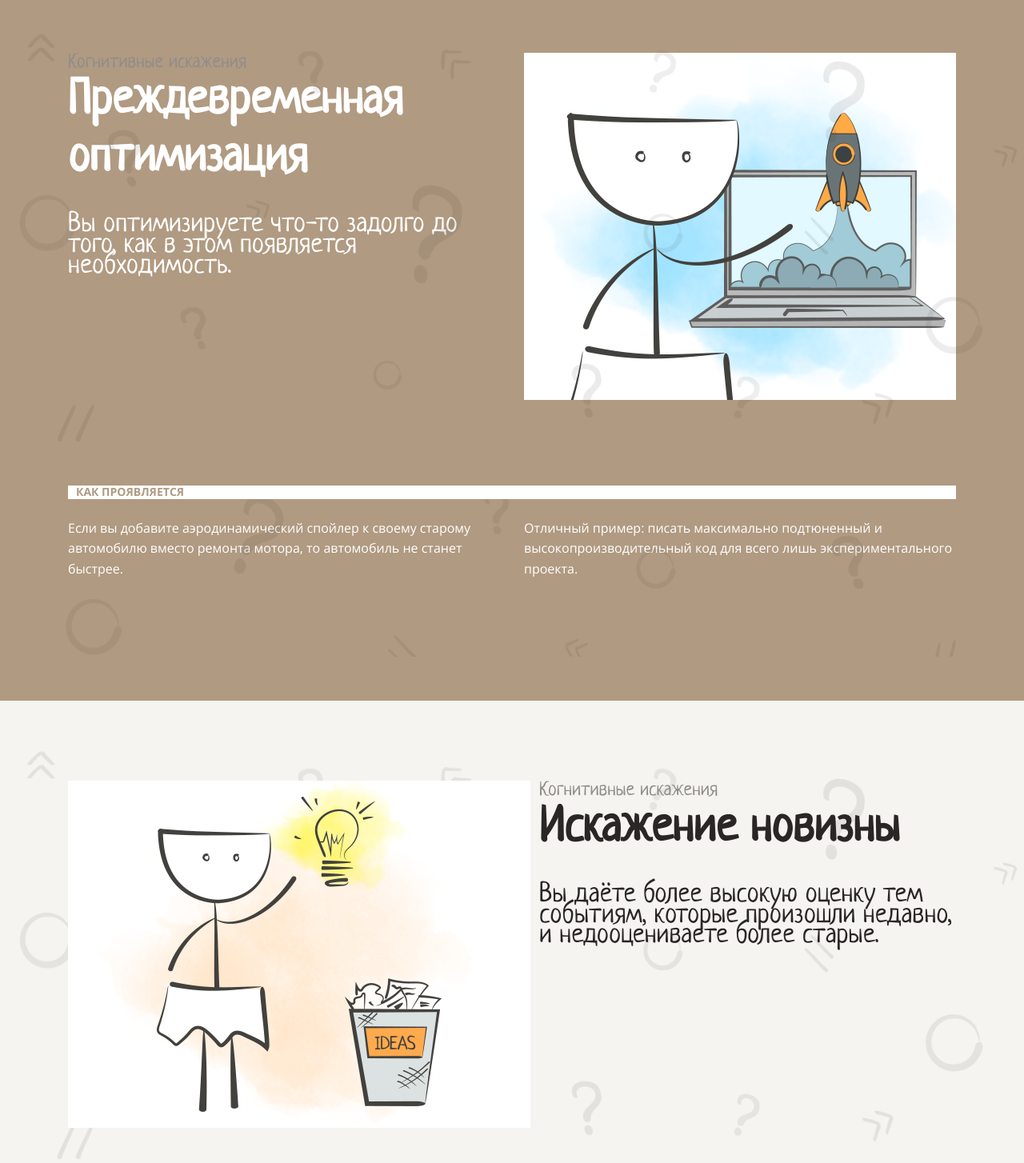
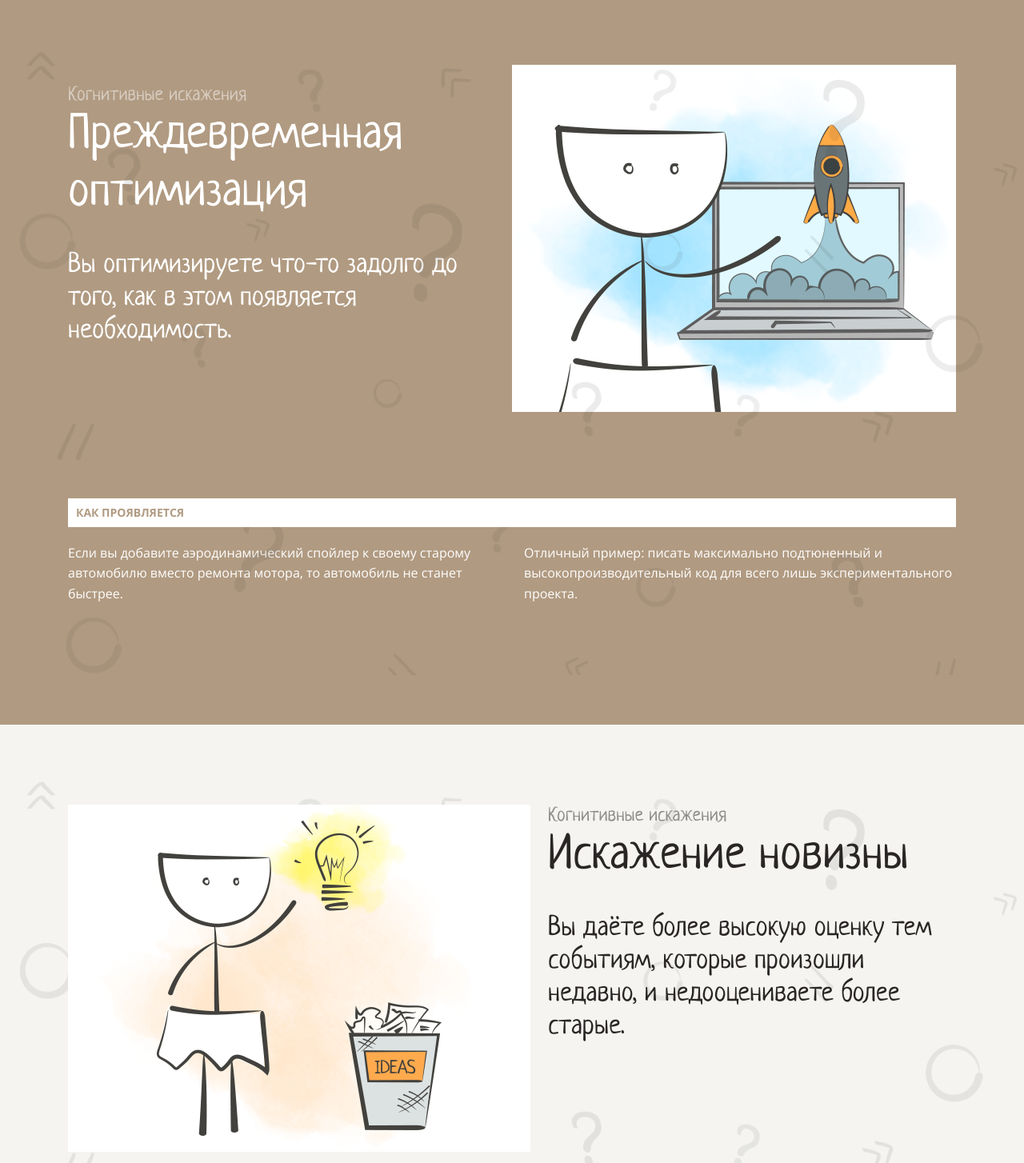
Before and after one commit to Egor4ik21/layout-designer-project-lvl1, a website: page src/index.html in a window 1280 px wide. Shown: the part 3780-5234 px from the top of the page at 80% size. Drawn offline with Linux system fonts and the light colour scheme.

Commit message:
error correction

```diff
--- a/src/index.html
+++ b/src/index.html
@@ -86,11 +86,13 @@
                     <div class="div-1.img">
                         <img src="./img/1.png" alt="1.img">
                     </div>
-                    <p class="p-IKEA">Когнитивные искажения</p>
-                    <h4 class="h4-dark">Эффект ИКЕА</h4>
-                    <p class="under-h4">Вы переоцениваете собственные<br>решения, и, как следствие,<br>недооцениваете решение других.</p>
+                    <div class="text-block">
+                        <p class="p-all">Когнитивные искажения</p>
+                        <h4 class="h4-dark-all">Эффект ИКЕА</h4>
+                        <p class="under-h4-all">Вы переоцениваете собственные<br>решения, и, как следствие,<br>недооцениваете решение других.</p>
+                    </div>
                 </div>
-                <div class="h5-footer">
+                <div class="h5-footer-brown">
                     <h5 class="h5-white">КАК ПРОЯВЛЯЕТСЯ</h5>
                 </div>
                 <div class="column">
@@ -104,14 +106,16 @@
         <section class="optimization" id="premature-optimization">
             <div class="optimization-1110px">
                 <div class="inline-white">
-                    <p class="p-optimization-white">Когнитивные искажения</p>
-                    <h4 class="h4-white">Преждевременная оптимизация</h4>
-                    <p class="under-h4-white">Вы оптимизируете что-то задолго до того, как в этом появляется необходимость.</p>
+                    <div class="text-block-l">
+                        <p class="p-white-all">Когнитивные искажения</p>
+                        <h4 class="h4-white-all">Преждевременная оптимизация</h4>
+                        <p class="under-h4-white-all">Вы оптимизируете что-то задолго до того, как в этом появляется необходимость.</p>
+                    </div>
                     <div class="div-2.img">
                         <img class="img.2" src="./img/2.png" alt="2.img">
                     </div>
                 </div>
-                <div class="h5-footer">
+                <div class="h5-footer-white">
                     <h5 class="h5-brown">КАК ПРОЯВЛЯЕТСЯ</h5>
                 </div>
                 <div class="column-white">
@@ -128,11 +132,13 @@
                     <div class="div-3.img">
                         <img src="./img/3.png" alt="3.img">
                     </div>
-                    <p class="p-distortion">Когнитивные искажения</p>
-                    <h4 class="h4-dark">Искажение новизны</h4>
-                    <p class="under-h4">Вы даёте более высокую оценку тем событиям, которые произошли недавно, и недооцениваете более старые.</p>
+                    <div class="text-block">
+                        <p class="p-all">Когнитивные искажения</p>
+                        <h4 class="h4-dark-all">Искажение новизны</h4>
+                        <p class="under-h4-all">Вы даёте более высокую оценку тем событиям, которые произошли недавно, и недооцениваете более старые.</p>
+                    </div>
                 </div>
-                <div class="h5-footer">
+                <div class="h5-footer-brown">
                     <h5 class="h5-white">КАК ПРОЯВЛЯЕТСЯ</h5>
                 </div>
                 <div class="column">
@@ -144,14 +150,16 @@
         <section class="depreciation" id="hyperbolic-depreciation">
             <div class="depreciation-1110px">
                 <div class="inline-white">
-                    <p class="p-depreciation-white">Когнитивные искажения</p>
-                    <h4 class="h4-white">Гиперболическое обесценивание</h4>
-                    <p class="under-h4-white">Вы гонитесь за немедленной маленькой выгодой и игнорируете более крупную, недоступную сейчас, но доступную в будущем.</p>
+                    <div class="text-block-l">
+                        <p class="p-white-all">Когнитивные искажения</p>
+                        <h4 class="h4-white-all">Гиперболическое обесценивание</h4>
+                        <p class="under-h4-white-all">Вы гонитесь за немедленной маленькой выгодой и игнорируете более крупную, недоступную сейчас, но доступную в будущем.</p>
+                    </div>
                     <div class="div-4.img">
                         <img class="img.4" src="./img/4.png" alt="4.img">
                     </div>
                 </div>
-                <div class="h5-footer">
+                <div class="h5-footer-white">
                     <h5 class="h5-brown">КАК ПРОЯВЛЯЕТСЯ</h5>
                 </div>
                 <div class="column-white">
@@ -168,11 +176,13 @@
                     <div class="div-5.img">
                         <img src="./img/5.png" alt="5.img">
                     </div>
-                    <p class="p-planning-error">Когнитивные искажения</p>
-                    <h4 class="h4-dark">Искажение новизны</h4>
-                    <p class="under-h4">Вы даёте более высокую оценку тем событиям, которые произошли недавно, и недооцениваете более старые.</p>
+                    <div class="text-block">
+                        <p class="p-all">Когнитивные искажения</p>
+                        <h4 class="h4-dark-all">Искажение новизны</h4>
+                        <p class="under-h4-all">Вы даёте более высокую оценку тем событиям, которые произошли недавно, и недооцениваете более старые.</p>
+                    </div>
                 </div>
-                <div class="h5-footer">
+                <div class="h5-footer-brown">
                     <h5 class="h5-white">КАК ПРОЯВЛЯЕТСЯ</h5>
                 </div>
                 <div class="column">
--- a/src/style/index.css
+++ b/src/style/index.css
@@ -24,7 +24,7 @@
     line-height: 1.6em;
 }
 
-h1, h2, h3, h4, h5, h6 {
+h1, h2, h3, h4, h6 {
     line-height: 1.2em;
 }
 
@@ -277,35 +277,51 @@ nav {
     filter: drop-shadow(0 16px 32px rgb(0 0 0 / 15%));
 }
 
+.text-block {
+    margin-left: 30px;
+}
+
+.text-block-l {
+    margin-right: 30px;
+}
+
 .inline {
     position: relative;
     column-count: 2;
-    column-gap: 68px;
+    column-gap: 30px;
 }
 
-.p-IKEA {
+.p-all {
     font-size: 24px;
     font-family: "Neucha";
     color: var(--translucent-dark);
     margin-bottom: 0px;
+    font-weight: 400;
+    line-height: 29px;
 }
 
-.h4-dark {
+.h4-dark-all {
     font-family: "Neucha";
+    font-style: normal;
+    font-weight: 400;
+    line-height: 72px;
     color: var(--dark);
     margin-bottom: 30px;
     margin-top: 0px;
     font-weight: 400px;
 }
 
-.under-h4 {
+.under-h4-all {
     font-size: 34px;
+    font-weight: 400;
+    line-height: 41px;
+    font-style: normal;
     font-family: "Neucha";
     color: var(--dark);
 
 }
 
-.h5-footer {
+.h5-footer-brown {
     position: relative;
     margin: 100px 0 20px;
 }
@@ -315,6 +331,10 @@ nav {
     font-family: "Open Sans";
     color: var(--white);
     padding-left: 10px;
+    padding-top: 5px;
+    padding-bottom: 5px;
+    margin-block-start: 0;
+    margin-block-end: 0;
 }
 
 .column {
@@ -368,32 +388,39 @@ nav {
 .inline-white {
     overflow: hidden;
     column-count: 2;
-    column-gap: 30px;
+    column-gap: 0px;
 }
-.p-optimization-white {
+.p-white-all {
+    color: var(--translucent-white);
     font-size: 24px;
     font-family: "Neucha";
-    color: var(--translucent-dark);
     margin-bottom: 0px;
-    margin-top: 0px;
+    font-weight: 400;
+    line-height: 29px;
 }
 
-.h4-white {
+.h4-white-all {
+    color: var(--white);
     font-family: "Neucha";
-    color: var(--white);
+    font-style: normal;
+    font-weight: 400;
+    line-height: 72px;
     margin-bottom: 30px;
     margin-top: 0px;
     font-weight: 400px;
-}
-
-.under-h4-white {
-    font-size: 34px;
-    font-family: "Neucha";
-    color: var(--white);
 
 }
 
-.h5-footer {
+.under-h4-white-all {
+    color: var(--white);
+    font-size: 34px;
+    font-weight: 400;
+    line-height: 41px;
+    font-style: normal;
+    font-family: "Neucha";
+}
+
+.h5-footer-white {
     position: relative;
     margin: 100px 0 20px;
 }
@@ -403,6 +430,10 @@ nav {
     font-family: "Open Sans";
     color: var(--brown);
     padding-left: 10px;
+    padding-top: 5px;
+    padding-bottom: 5px;
+    margin-block-start: 0;
+    margin-block-end: 0;
 }
 
 .column-white {
```
